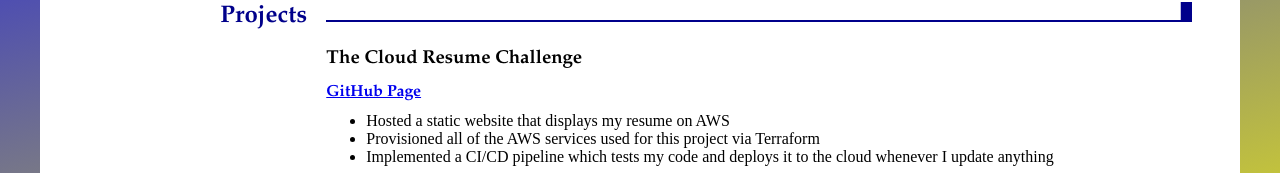
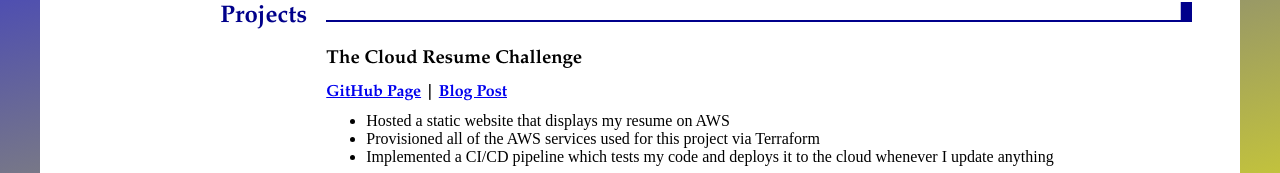
Before and after one commit to jmkriz/cloud-resume-challenge, a plain HTML site: page frontend/index.html in a window 1280 px wide. Shown: the part 1153-1326 px from the top of the page. Drawn offline with Linux system fonts and the light colour scheme; no server answers.

Commit message:
Add link to blog post to resume

```diff
--- a/frontend/index.html
+++ b/frontend/index.html
@@ -106,7 +106,7 @@
         <td></td>
         <td>
           <h3>The Cloud Resume Challenge</h3>
-          <h4><a href="https://github.com/jmkriz/cloud-resume-challenge">GitHub Page</a></h4>
+          <h4><a href="https://github.com/jmkriz/cloud-resume-challenge">GitHub Page</a> | <a href="https://dev.to/jmkriz/the-cloud-resume-challenge-19d5">Blog Post</a></h4>
           <ul>
             <li>Hosted a static website that displays my resume on AWS</li>
             <li>Provisioned all of the AWS services used for this project via Terraform</li>
```
